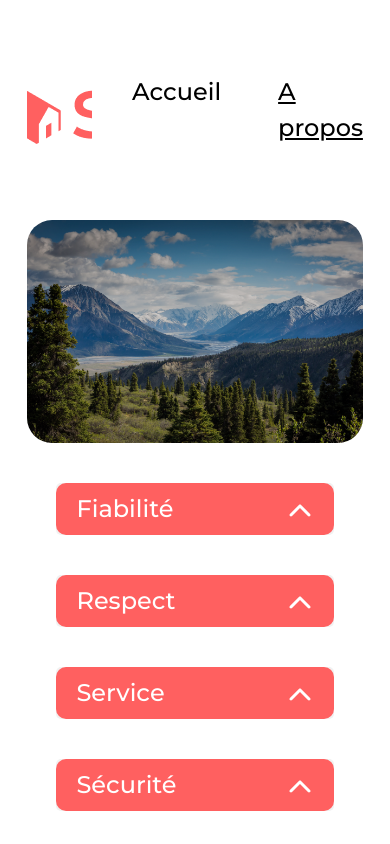
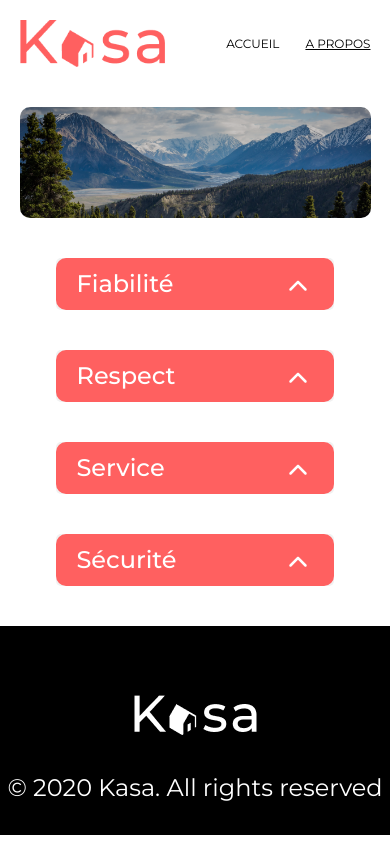
Before and after one commit to Jenlpl/OCProjet8, a React (Vite) app: page /about in a window 390 px wide. Shown: the top 844 px of the page. Built offline with nearby package versions, Linux system fonts and the light colour scheme; a web font is replaced by a local one.

Commit message:
responsive

```diff
--- a/index.html
+++ b/index.html
@@ -3,7 +3,7 @@
   <head>
     <meta charset="UTF-8" />
     <meta name="viewport" content="width=device-width, initial-scale=1.0" />
-    <title>Vite + React</title>
+    <title>Kasa</title>
     <link rel="preconnect" href="https://fonts.googleapis.com">
 <link rel="preconnect" href="https://fonts.gstatic.com" crossorigin>
 <link href="https://fonts.googleapis.com/css2?family=Montserrat:wght@400;500&family=Raleway:wght@400;700&family=Roboto:wght@300;400;500;700&family=Sacramento&family=Shrikhand&display=swap" rel="stylesheet">
--- a/src/App.jsx
+++ b/src/App.jsx
@@ -1,10 +1,8 @@
 import './main.scss'
 import { Routes, Route } from 'react-router-dom';
 import Header from './components/Header/Header'
-import Banner from './components/Banner/Banner';
-import Gallery from './components/Gallery/Gallery';
 import Footer from './components/Footer/Footer';
-import Home from './pages/Home';
+import Home from './pages/Home/Home';
 import About from './pages/About';
 import Logement from './pages/Logement';
 import Error from './pages/Error/Error';
--- a/src/components/Banner/Banner.scss
+++ b/src/components/Banner/Banner.scss
@@ -1,12 +1,12 @@
 .banner {
-    width: 86.11%;
     height: 223px;
+    width: 86%;
     position: relative;
     text-align: center;
     margin: auto;
     img {
       border-radius: 25px;
-      height: 223px;
+      height: 100%;
       width: 100%;
       object-fit: cover;
       filter: brightness(80%);
@@ -18,7 +18,23 @@
       transform: translate(-50%, -50%);
       color: #ffffff;
       font-size: 48px;
-      font-weight: 500;
+      font-weight: 700;
       width: 100%;
     }
   }
+
+  @media screen and (max-width: 768px) {
+    .banner {
+      width: 90%;
+      height: 111px;
+      margin: 20px auto;
+      img {
+          border-radius: 10px;
+      }
+      h1 {
+        font-size: 24px;
+        text-align: left;
+        padding-left: 15px;
+      }
+    }
+  }
--- a/src/components/Collapse/Collapse.scss
+++ b/src/components/Collapse/Collapse.scss
@@ -54,6 +54,9 @@
         color: #ff6060;
         padding: 20px;
         border-radius: 0 0 10px 10px;
+        font-family: Montserrat;
+font-weight: 400;
+line-height: 26px;
       }
     }
     .content-parent.show {
--- a/src/components/Footer/Footer.jsx
+++ b/src/components/Footer/Footer.jsx
@@ -2,9 +2,9 @@ import logoFooter from "/src/assets/images/logo-footer.png";
 
 export default function Footer() {
     return (
-        <div className="footer">
+        <footer className="footer">
             <img src={ logoFooter } alt="" />
             <p className="copyright">© 2020 Kasa. All rights reserved</p>
-        </div>
+        </footer>
     )
 }
--- a/src/components/Footer/Footer.scss
+++ b/src/components/Footer/Footer.scss
@@ -1,11 +1,13 @@
 .footer {
     height: 209px;
+    width: 100%;
     background-color: #000000;
     display: flex;
     align-items: center;
     justify-content: flex-end;
     flex-direction: column;
     gap: 40px;
+    padding: 40px 0 10px;
     p {
       font-size: 24px;
       color: #ffffff;
--- a/src/components/Gallery/Gallery.scss
+++ b/src/components/Gallery/Gallery.scss
@@ -1,5 +1,5 @@
 .main-logements {
-    width: 1240px;
+    width: 86%;
     border-radius: 25px;
     background-color: #f6f6f6;
     margin: 50px auto;
@@ -23,8 +23,8 @@
       border-radius: 10px;
       position: relative;
       .cover {
-        width: 340px;
-        height: 340px;
+        width: 100%;
+        height: 100%;
         border-radius: 10px;
         object-fit: cover;
       }
@@ -34,6 +34,28 @@
         left: 16px;
         font-size: 18px;
         color: #ffffff;
+        width: 60%;
       }
     }
   }
+
+
+  @media screen and (max-width: 768px) {
+    .main-logements {
+      background-color: unset;
+      margin: auto;
+      width: 90%;
+      .gallery {
+        padding: unset;
+        display: flex;
+        align-items: center;
+        flex-direction: column;
+        gap: 20px;
+        width: 100%;
+        .logement {
+          width: 100%;
+          height: 255px;
+        }
+      }
+    }
+  }
--- a/src/components/Header/Header.jsx
+++ b/src/components/Header/Header.jsx
@@ -1,8 +1,8 @@
 import { NavLink } from "react-router-dom";
 import logo from "/src/assets/images/logo.png";
 
+export default function Header() {
 
-export default function Header() {
   return (
     <header>
       <nav className="navbar">
--- a/src/components/Header/Header.scss
+++ b/src/components/Header/Header.scss
@@ -1,17 +1,16 @@
 header {
     display: flex;
     align-items: center;
-    width: 86.11%;
-    margin: auto;
+    width: 86%;
+    margin: 50px auto;
   .navbar {
     display: flex;
     justify-content: space-between;
     align-items: center;
     width: 100%;
-    margin: 50px auto;
     ul {
       display: flex;
-      flex-direction: row;
+      align-items: center;
       list-style: none;
       gap: 57px;
       font-size: 24px;
@@ -23,56 +22,34 @@ header {
     li a.active {
       text-decoration: underline;
     }
-  }
-
     .logo {
-    width: 210px;
-    height: 68px;
+      height: 100%;
       img {
         object-fit: cover;
-      width: 210px;
-      height: 68px;
+        width: 100%;
+      }
     }
   }
   }
 
-@media screen and (max-width: 375px) {
+
+@media screen and (max-width: 768px) {
    header {
-    display: flex;
-    flex-direction: column;
-    align-items: center;
-     width: 89.33%;
+    width: 90%;
+margin: 20px auto;
    .navbar {
-    display: flex;
-    flex-direction: row;
-    justify-content: space-between;
-    align-items: center;
-    width: 100%;
-    margin: 50px auto;
+height: 47px;
+     gap: 26px;
      ul {
-      display: flex;
-      flex-direction: row;
-      list-style: none;
-      gap: 57px;
-      font-size: 24px;
-    }
+       gap: 26px;
+       font-size: 12px;
      li a {
-      color: #ff6060;
-      text-decoration: none;
-    }
-    li a.active {
-      text-decoration: underline;
+text-transform: uppercase;
     }
      }
-
+   };
    .logo {
-    width: 210px;
-    height: 68px;
-    img {
-      object-fit: cover;
-      width: 210px;
-      height: 68px;
+    width: 145px;
    }
  }
 }
-}
--- a/src/main.scss
+++ b/src/main.scss
@@ -3,102 +3,56 @@
 @import 'components/Gallery/Gallery.scss';
 @import 'components/Collapse/Collapse.scss';
 @import 'components/Footer/Footer.scss';
+@import 'pages/Home/Home.scss';
 @import 'pages/Error/Error.scss';
 
-
-/* Box sizing rules */
-*,
-*::before,
-*::after {
+/* Because the default box-sizing is stupid... */
+*, *::before, *::after {
   box-sizing: border-box;
 }
 
-/* Prevent font size inflation */
-html {
-  -moz-text-size-adjust: none;
-  -webkit-text-size-adjust: none;
-  text-size-adjust: none;
-}
-
-/* Remove default margin in favour of better control in authored CSS */
-body,
-h1,
-h2,
-h3,
-h4,
-p,
-figure,
-blockquote,
-dl,
-dd {
+* {
   margin: 0;
 }
 
-/* Remove list styles on ul, ol elements with a list role, which suggests default styling will be removed */
-ul[role="list"],
-ol[role="list"] {
-  list-style: none;
+/* #root and #__next cover my usual frameworks - Optional if you arent using one! */
+html, body, #root, #__next {
+  height: 100%;
 }
 
-/* Set core body defaults */
 body {
-  min-height: 100vh;
-  line-height: 1.5;
+  line-height: 1;
+  -webkit-font-smoothing: antialiased;
+  font-size: 16px;
+  /* Optional but I like to apply a base font always */
+  font-family: Inter, system-ui, Avenir, Helvetica, Arial, sans-serif;
 }
 
-/* Set shorter line heights on headings and interactive elements */
-h1,
-h2,
-h3,
-h4,
-button,
-input,
-label {
-  line-height: 1.1;
+body, h1, h2, h3, h4, h5, h6, p, ol, ul {
+  margin: 0;
+  padding: 0;
+  font-weight: normal;
 }
 
-/* Balance text wrapping on headings */
-h1,
-h2,
-h3,
-h4 {
-  text-wrap: balance;
+/* Stop long words causing overflow */
+p, h1, h2, h3, h4, h5, h6 {
+  overflow-wrap: break-word;
 }
 
-/* A elements that don't have a class get default styles */
-a:not([class]) {
-  text-decoration-skip-ink: auto;
-  color: currentColor;
+img, picture, video, canvas, svg {
+  display: block;
+  max-width: 100%;
 }
 
-/* Make images easier to work with */
-img,
-picture {
-  max-width: 100%;
-  display: block;
-}
-
-/* Inherit fonts for inputs and buttons */
-input,
-button,
-textarea,
-select {
+input, button, textarea, select {
   font: inherit;
 }
 
-/* Make sure textarea without a rows attribute are not tiny */
-textarea:not([rows]) {
-  min-height: 10em;
-}
-
-/* Anything that has been anchored to should have extra scroll margin */
-:target {
-  scroll-margin-block: 5ex;
-}
-
 #root {
-  margin: auto;
-  max-width: 1440px;
+  width: 100vw;
+  display: flex;
+  flex-direction: column;
+    align-items: center;
   font-family: "Montserrat", sans-serif;
   font-weight: 500;
 }
--- a/src/pages/Home.jsx
+++ b/src/pages/Home/Home.jsx
@@ -1,13 +1,12 @@
-import Header from "../components/Header/Header"
-import Banner from "../components/Banner/Banner"
-import Gallery from "../components/Gallery/Gallery"
+import Banner from "../../components/Banner/Banner"
+import Gallery from "../../components/Gallery/Gallery"
 
 export default function Home() {
 
   const currentPage = window.location.pathname;
 
     return (
-      <main>
+      <main className="main-home">
         <Banner page={currentPage} />
       <Gallery />
       </main>
--- /dev/null
+++ b/src/pages/Home/Home.scss
@@ -0,0 +1,3 @@
+.main-home {
+    width: 100%;
+}
```
Also changed, not shown: src/assets/images/logo-mobile.png (added). Lines whose indentation alone changed are shown as unchanged.
